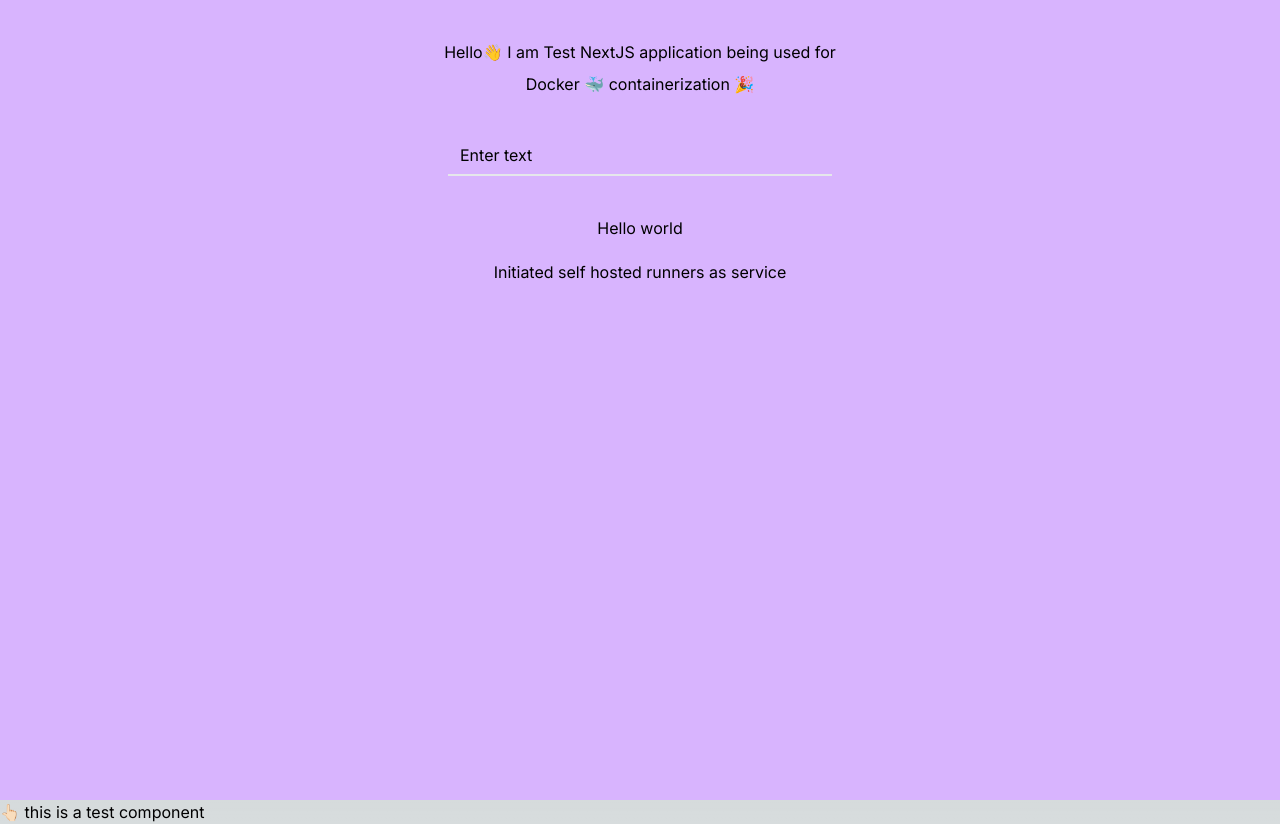
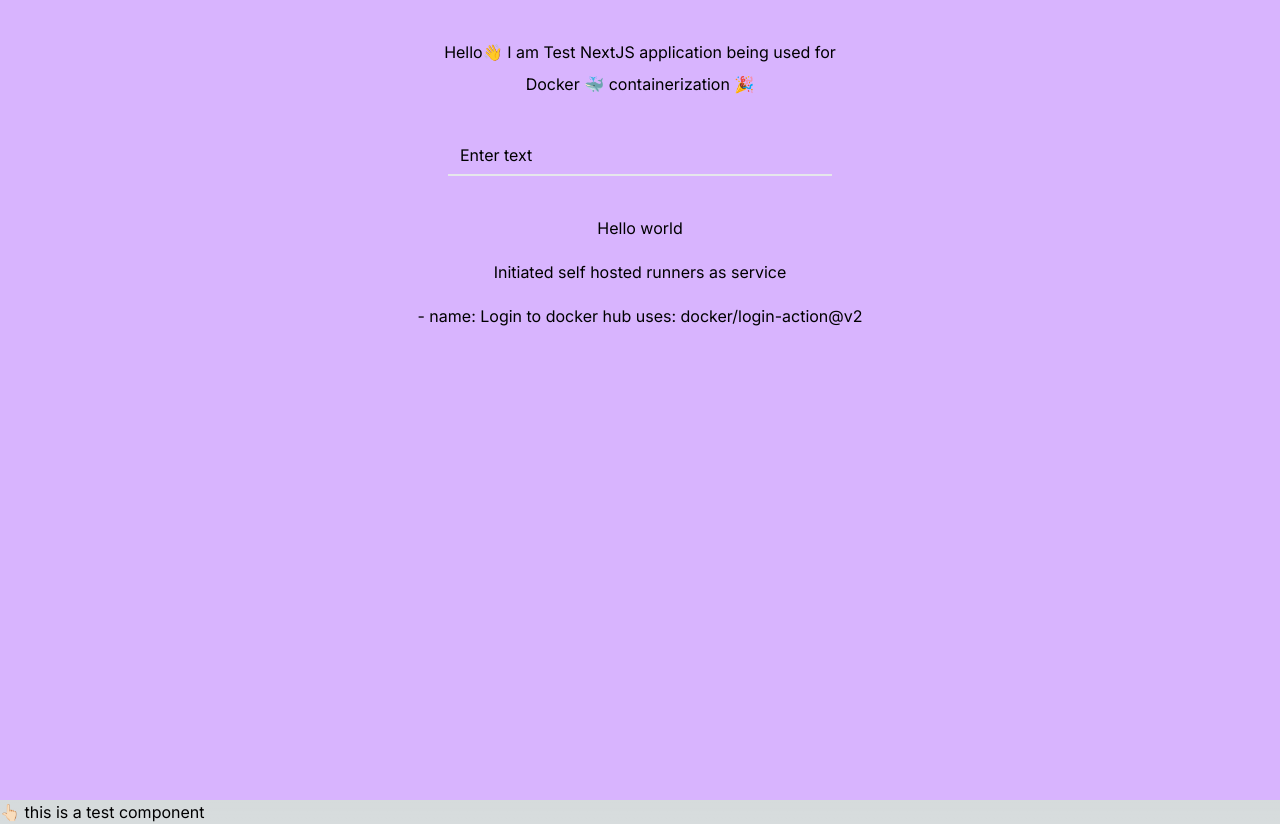
Before and after one commit to chirag1718/docker-sample, a Next.js app: page / in a window 1280 px wide. Built offline with nearby package versions, Linux system fonts and the light colour scheme.

Commit message:
udated yaml file

```diff
--- a/src/app/components/Test.tsx
+++ b/src/app/components/Test.tsx
@@ -22,6 +22,7 @@ const Test = () => {
       </div>
       <p>Hello world</p>
       <p>Initiated self hosted runners as service</p>
+      <p> - name: Login to docker hub uses: docker/login-action@v2</p>
     </div>
   );
 };
```
